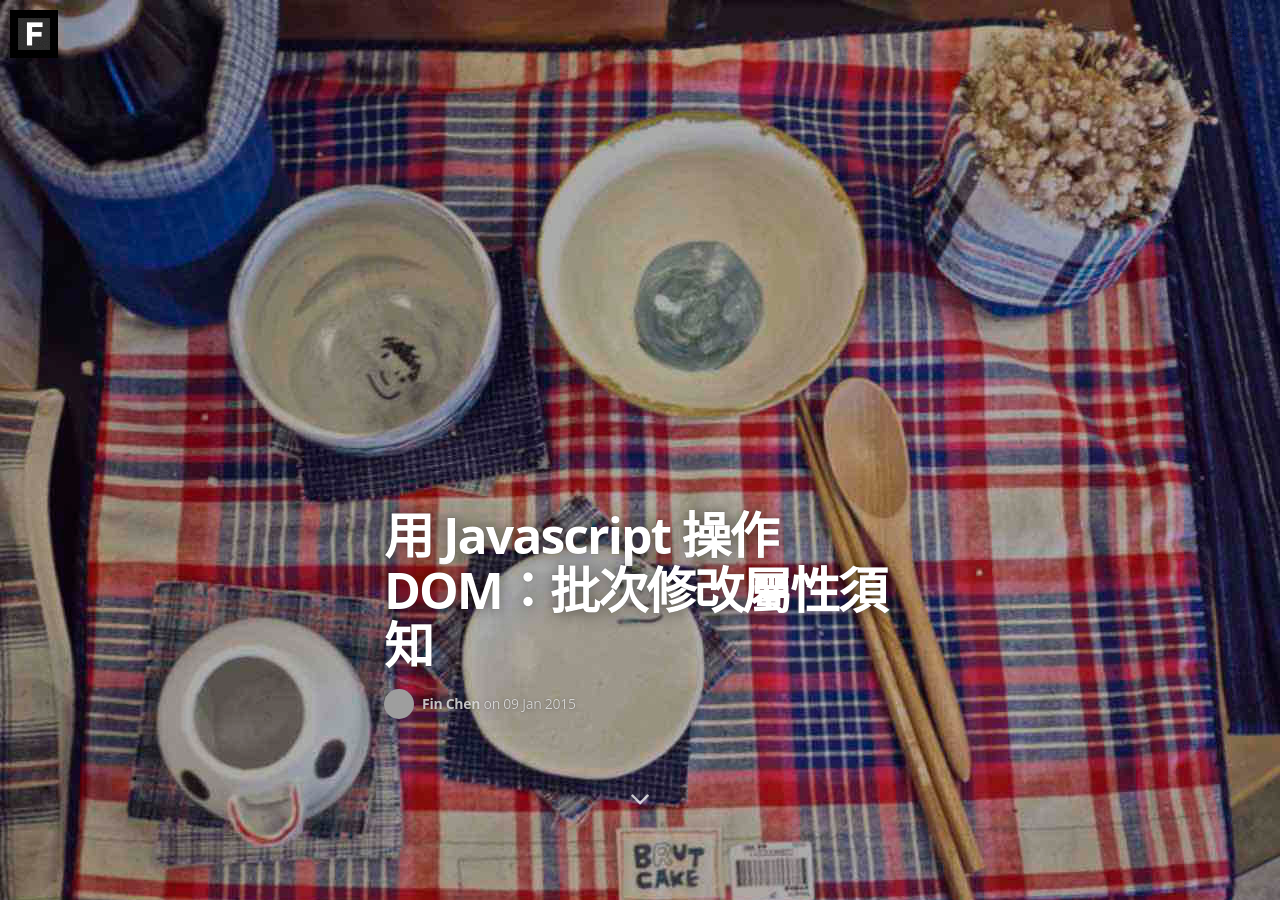
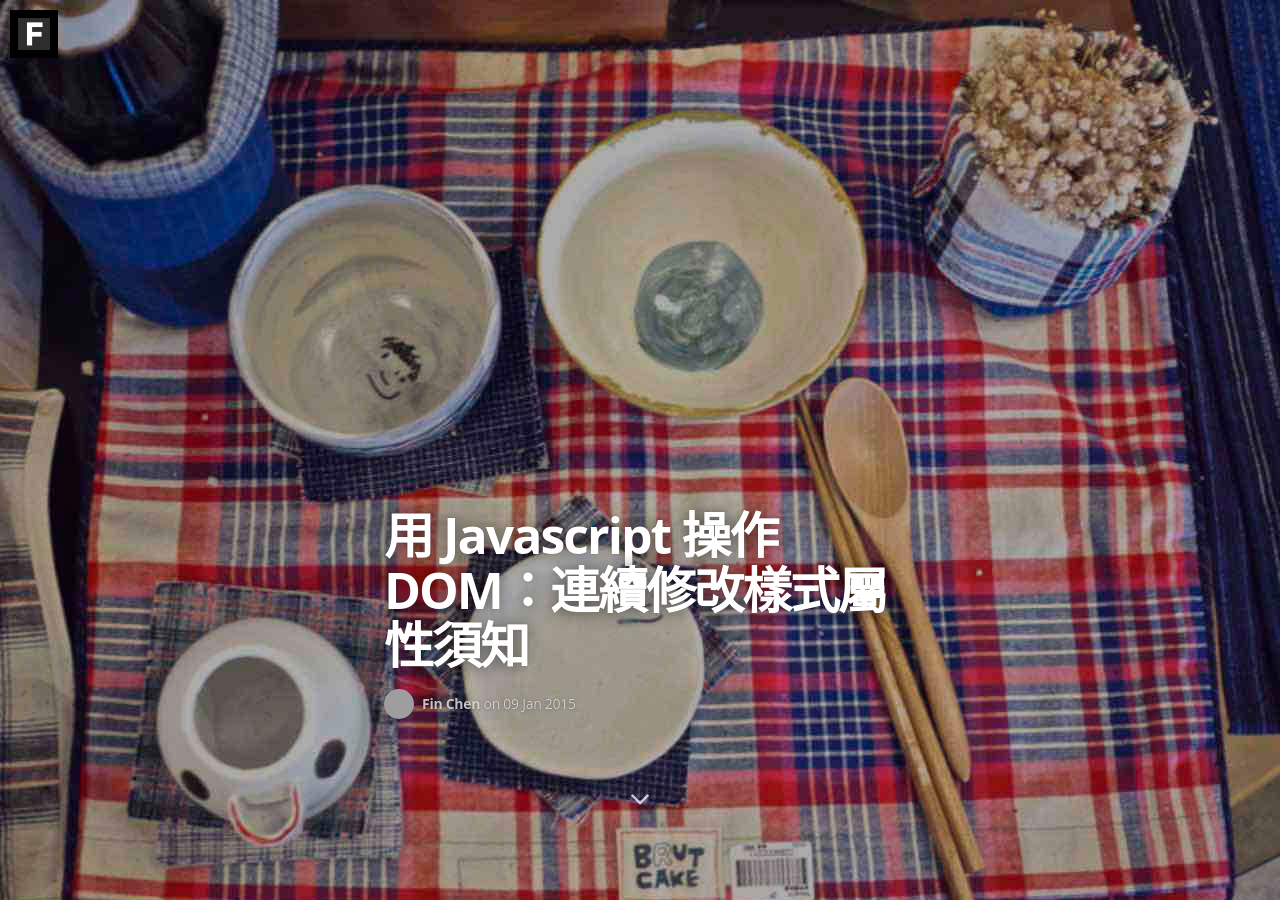
Before and after one commit to finfin/finfin.github.io, a Jekyll site: the page built from _posts/2015-01-09-javascript-force-reflow.markdown, in a window 1280 px wide and 900 px high. Built offline with Jekyll 4.4.1, drawn with Linux system fonts in a browser that asks for light colours; nearby versions of some CDN libraries; some web fonts are replaced; Markdown is read by kramdown in place of the engine named in the settings; comment, search, counter and statistics services are not loaded; grey boxes are pictures that could not be loaded.

Commit message:
force reflow

```diff
--- a/_posts/2015-01-09-javascript-force-reflow.markdown
+++ b/_posts/2015-01-09-javascript-force-reflow.markdown
@@ -1,6 +1,6 @@
 ---
 layout: post
-title:  "用 Javascript 操作 DOM：批次修改屬性須知"
+title:  "用 Javascript 操作 DOM：連續修改樣式屬性須知"
 date:   2015-01-09 23:00:00
 tags:
   - javascript
```
